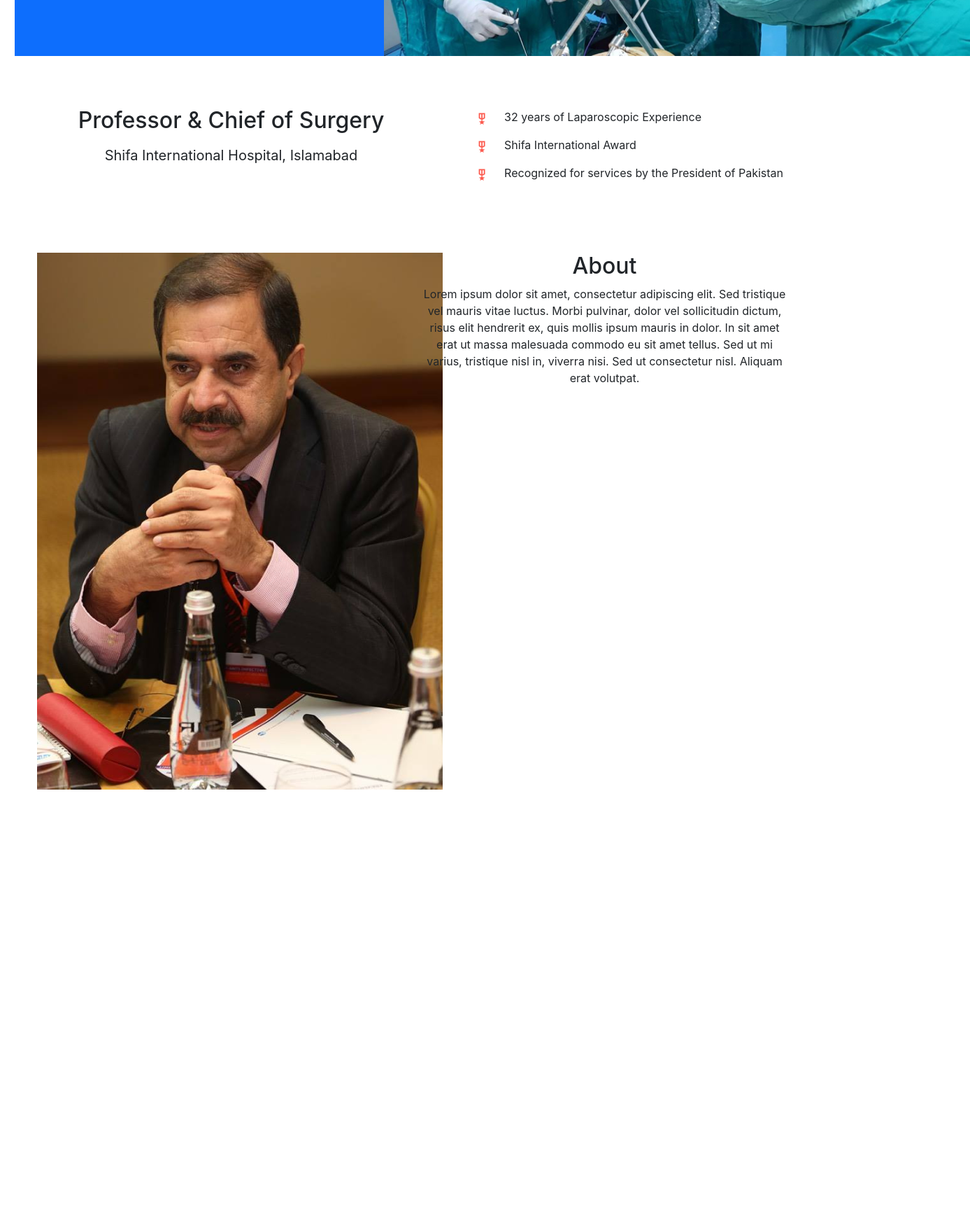
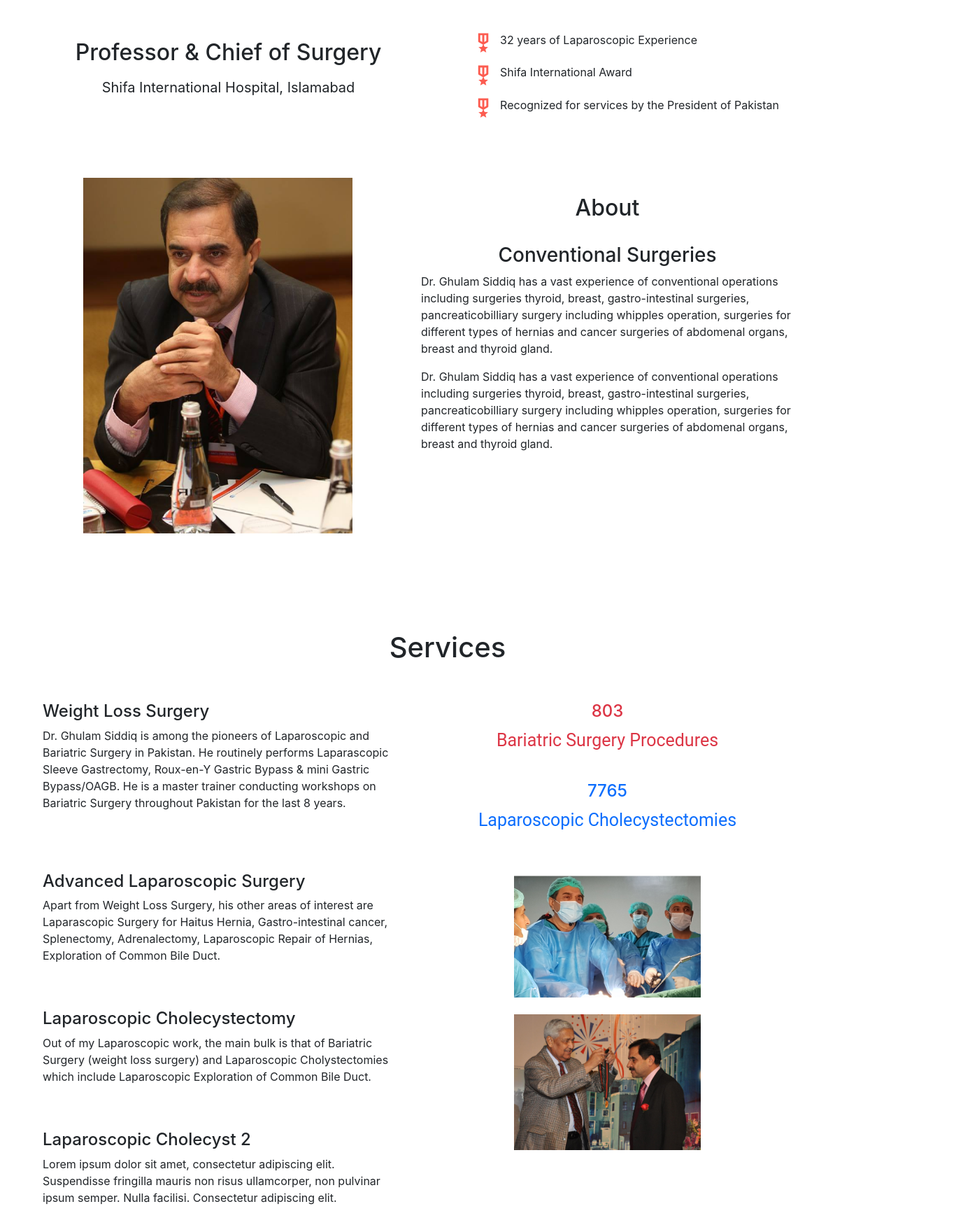
Before and after one commit to hammad8634/dr_ghulam_blog, a React (Create React App) app: page / in a window 1280 px wide. Shown: the part 446-2206 px from the top of the page at 70% size, 1387 px wide, since content can reach past the window. Before the commit the page ends 1603 px from the top, so only its background shows below. Built offline with nearby package versions, Linux system fonts and the light colour scheme.

Commit message:
services

```diff
--- a/src/App.css
+++ b/src/App.css
@@ -10,7 +10,7 @@
 }
 
 .img-fluid {
-  max-width: 120%;
+  max-width: 103%;
   height: auto;
 }
 .container-blue-text {
@@ -47,11 +47,8 @@ i {
   text-align: right;
 }
 
-.col-md-8 {
-  padding-right: 0rem;
-}
 .row {
-  margin: 9px;
+  margin: 1px;
 }
 
 .shifa-p {
@@ -60,5 +57,24 @@ i {
 }
 
 .about_img3 {
-  max-height: fit-content;
+  max-height: 70%;
 }
+
+.icons_text {
+  max-width: 180%;
+  height: auto;
+}
+
+.services_img {
+  max-width: 50%;
+  height: auto;
+}
+
+.services_container {
+  margin-top: -100px;
+}
+
+.quantity_text {
+  font-size: 25px;
+  font-family: "Roboto";
+}
--- a/src/App.js
+++ b/src/App.js
@@ -2,12 +2,14 @@ import "./App.css";
 import About from "./Components/about";
 import "./Components/navbar";
 import BlogPage from "./Components/navbar";
+import Services from "./Components/services";
 
 function App() {
   return (
     <div className="App">
       <BlogPage />
       <About />
+      <Services />
     </div>
   );
 }
--- a/src/Components/about.js
+++ b/src/Components/about.js
@@ -1,27 +1,37 @@
 import React from "react";
 import { Row } from "react-bootstrap";
+import Col from "react-bootstrap/Col";
 import Container from "react-bootstrap/Container";
 import "../App.css";
 import img3 from "./images/img3.png";
+
 const About = () => {
   return (
     <div className="about">
-      <Container>
+      <Container >
         <Row>
           <div className="col-md-6">
             <img src={img3} alt="About" className="img-fluid about_img3" />
           </div>
-          <div className="col-md-6">
-            <h2>About</h2>
-            <p>
-              Lorem ipsum dolor sit amet, consectetur adipiscing elit. Sed
-              tristique vel mauris vitae luctus. Morbi pulvinar, dolor vel
-              sollicitudin dictum, risus elit hendrerit ex, quis mollis ipsum
-              mauris in dolor. In sit amet erat ut massa malesuada commodo eu
-              sit amet tellus. Sed ut mi varius, tristique nisl in, viverra
-              nisi. Sed ut consectetur nisl. Aliquam erat volutpat.
+          <Col className="col-md-6 text-center">
+            <br />
+            <h2>About</h2> <br />
+            <h3>Conventional Surgeries</h3>
+            <p className=" text-left">
+              Dr. Ghulam Siddiq has a vast experience of conventional operations
+              including surgeries thyroid, breast, gastro-intestinal surgeries,
+              pancreaticobilliary surgery including whipples operation,
+              surgeries for different types of hernias and cancer surgeries of
+              abdomenal organs, breast and thyroid gland.
             </p>
-          </div>
+            <p className=" text-left">
+              Dr. Ghulam Siddiq has a vast experience of conventional operations
+              including surgeries thyroid, breast, gastro-intestinal surgeries,
+              pancreaticobilliary surgery including whipples operation,
+              surgeries for different types of hernias and cancer surgeries of
+              abdomenal organs, breast and thyroid gland.
+            </p>
+          </Col>
         </Row>
       </Container>
     </div>
--- a/src/Components/intro.js
+++ b/src/Components/intro.js
@@ -42,7 +42,11 @@ function Intro() {
             {iconData.map(({ text, icon }) => (
               <Row className="align-items-left mb-3" key={text}>
                 <div className="col">
-                  <img src={icon} alt={text} className="img-fluid" />
+                  <img
+                    src={icon}
+                    alt={text}
+                    className="img-fluid  icons_text "
+                  />
                 </div>{" "}
                 <div className="col-11 text-left">{text}</div>
               </Row>
--- a/src/Components/navbar.css
+++ b/src/Components/navbar.css
@@ -4,26 +4,26 @@
   justify-content: space-between;
   align-items: center;
   background-color: #f9f9f9;
-  /* position: sticky; */
+  /* position: relative; */
   top: 0;
   z-index: 999;
-  padding: 1rem;
+  padding: -1rem;
 }
 
 .navbar-left {
   display: flex;
   align-items: center;
-  margin-left: 20px;
+  margin-left: 16px;
 }
 
 .navbar-icon {
-  width: 40px;
-  height: 40px;
+  width: 30px;
+  height: 35px;
   margin-right: 10px;
 }
 
 .navbar-title {
-  font-size: 24px;
+  font-size: 20px;
   font-weight: bold;
 }
 
@@ -35,11 +35,11 @@
 
 .navbar-link {
   color: #333;
-  font-size: 20px;
+  font-size: 16px;
   font-weight: bold;
   text-decoration: none;
   margin-right: 20px;
-  margin: 1rem 1rem 1rem 2rem;
+  /* margin: rem 1rem 1rem 2rem; */
 }
 
 .navbar-link:hover {
@@ -96,7 +96,7 @@
   width: 6px;
   height: 40px;
   background-color: white;
-  margin: 5px 22px 10px 40px;
+  margin: 5px 24px 10px 18px;
 }
 
 .blue-text-menu {
--- /dev/null
+++ b/src/Components/services.js
@@ -0,0 +1,104 @@
+import React from "react";
+import { Col, Container, Row } from "react-bootstrap";
+import "../App.css";
+import img5 from "./images/img5.png";
+import img6 from "./images/img6.png";
+
+const Services = () => {
+  return (
+    <div>
+      <>
+        <h1 className="services_container">Services</h1> <br/>
+        <Container>
+          <Row>
+            <Col md={6} className="text-left">
+              <div className="pb-5 pl-3">
+                <h4>Weight Loss Surgery</h4>
+                <p>
+                  Dr. Ghulam Siddiq is among the pioneers of Laparoscopic and
+                  Bariatric Surgery in Pakistan. He routinely performs
+                  Laparascopic Sleeve Gastrectomy, Roux-en-Y Gastric Bypass &
+                  mini Gastric Bypass/OAGB. He is a master trainer conducting
+                  workshops on Bariatric Surgery throughout Pakistan for the
+                  last 8 years.
+                </p>
+              </div>
+            </Col>
+
+            <Col md={6}>
+              <div className="text-md-center text-danger">
+                <h4>803</h4>
+                <p className="quantity_text">Bariatric Surgery Procedures</p>
+              </div>
+              <br />
+              <div className="text-md-center text-primary">
+                <h4>7765</h4>
+                <p className="quantity_text">Laparoscopic Cholecystectomies </p>
+              </div>
+            </Col>
+          </Row>
+        </Container>
+      </>
+
+      <>
+        <Container>
+          <div className="section-two">
+            <Row>
+              <Col md={6} className="text-left">
+                <div className="pb-5 pl-3 ">
+                  <h4>Advanced Laparoscopic Surgery</h4>
+                  <p>
+                    Apart from Weight Loss Surgery, his other areas of interest
+                    are Laparascopic Surgery for Haitus Hernia,
+                    Gastro-intestinal cancer, Splenectomy, Adrenalectomy,
+                    Laparoscopic Repair of Hernias, Exploration of Common Bile
+                    Duct.
+                  </p>
+                </div>
+                <div className="pb-5 pl-3">
+                  <h4>Laparoscopic Cholecystectomy</h4>
+
+                  <p>
+                    Out of my Laparoscopic work, the main bulk is that of
+                    Bariatric Surgery (weight loss surgery) and Laparoscopic
+                    Cholystectomies which include Laparoscopic Exploration of
+                    Common Bile Duct.
+                  </p>
+                </div>
+                <div className="pb-5 pl-3">
+                  <h4>Laparoscopic Cholecyst 2</h4>
+
+                  <p>
+                    Lorem ipsum dolor sit amet, consectetur adipiscing elit.
+                    Suspendisse fringilla mauris non risus ullamcorper, non
+                    pulvinar ipsum semper. Nulla facilisi. Consectetur
+                    adipiscing elit.
+                  </p>
+                </div>
+              </Col>
+              <Col md={6}>
+                <div>
+                  <img
+                    src={img5}
+                    alt="Image1"
+                    className="img-fluid services_img mt-1"
+                  />
+                </div>
+                <br />
+                <div>
+                  <img
+                    src={img6}
+                    alt="Image2"
+                    className="img-fluid services_img"
+                  />
+                </div>
+              </Col>
+            </Row>
+          </div>
+        </Container>
+      </>
+    </div>
+  );
+};
+
+export default Services;
```
Also changed, not shown: src/Components/images/img5.png, src/Components/images/img6.png.
